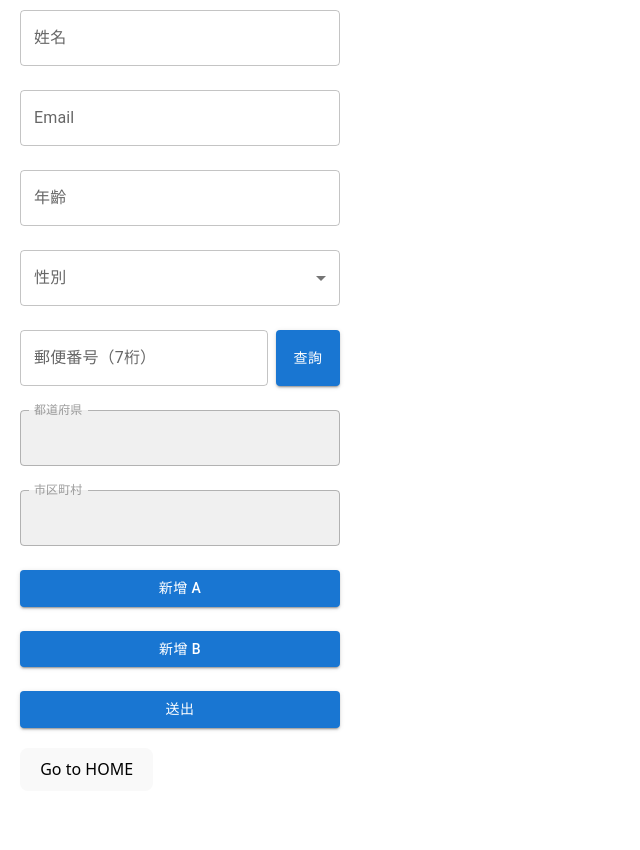
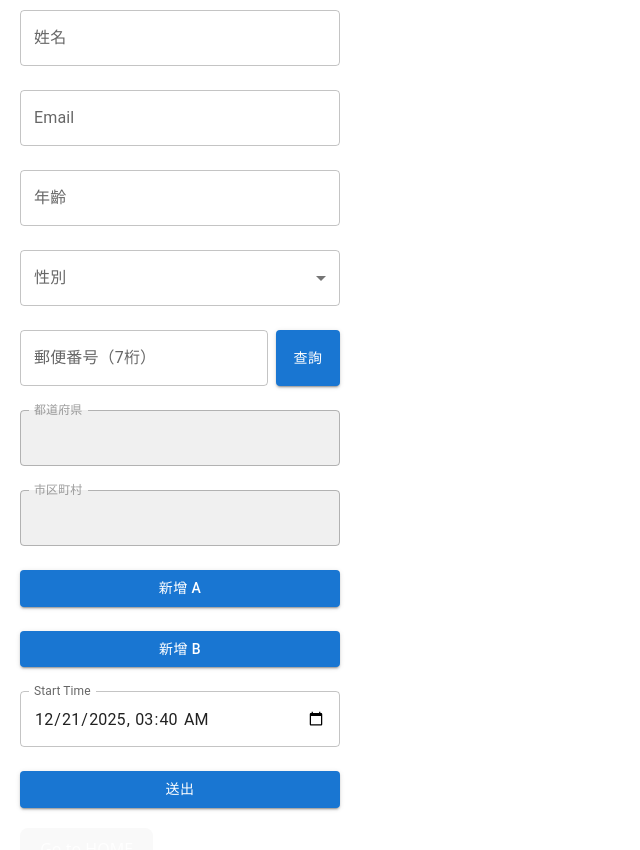
Before and after one commit to Zijin2022/mui-RHF-yup, a React (Vite) app: page /form in a window 1280 px wide. Shown: the top 850 px of the page, without its empty margins (0-640 px from the left). Before the commit the page ends 811 px from the top, so only its background shows below. Built offline with nearby package versions, Linux system fonts and the light colour scheme.

Commit message:
datetime column

```diff
--- a/src/index.css
+++ b/src/index.css
@@ -3,7 +3,7 @@
   line-height: 1.5;
   font-weight: 400;
 
-  color-scheme: light dark;
+  /* color-scheme: light dark; */
   color: rgba(255, 255, 255, 0.87);
   background-color: #ffffff;
 
@@ -45,6 +45,7 @@ button {
   background-color: #1a1a1a;
   cursor: pointer;
   transition: border-color 0.25s;
+  color: rgba(255, 255, 255, 0.87);
 }
 button:hover {
   border-color: #646cff;
--- a/src/routes/SampleForm.jsx
+++ b/src/routes/SampleForm.jsx
@@ -16,19 +16,7 @@ import { schema } from './validationSchema';
 import { useNavigate, useLocation } from "react-router-dom";
 import './form.css';
 import DeleteIcon from '@mui/icons-material/Delete';
-import { styled } from '@mui/material/styles';
-import Paper from '@mui/material/Paper';
 
-const Item = styled(Paper)(({ theme }) => ({
-  // backgroundColor: '#fff',
-  // ...theme.typography.body2,
-  // padding: theme.spacing(1),
-  textAlign: 'center',
-  // color: (theme.vars ?? theme).palette.text.secondary,
-  // ...theme.applyStyles('dark', {
-  //   backgroundColor: '#1A2027',
-  // }),
-}));
 
 export default function SampleForm() {
   const navigate = useNavigate();
@@ -178,20 +166,17 @@ export default function SampleForm() {
     }
   };
 
-  const items = [
-    {
-      number: 1,
-      code: 'ID001',
-      name: '範例名',
-      url: 'google.com',
-    },
-    {
-      number: 2,
-      code: 'ID002',
-      name: '第二筆',
-      url: 'example.com',
-    },
-  ];
+  const formatDateTime = (date) => {
+    const pad = (n) => String(n).padStart(2, '0');
+
+    const yyyy = date.getFullYear();
+    const MM = pad(date.getMonth() + 1);
+    const dd = pad(date.getDate());
+    const HH = pad(date.getHours());
+    const mm = pad(date.getMinutes());
+
+    return `${yyyy}-${MM}-${dd} ${HH}:${mm}`;
+  }
 
   return (
     <Box sx={{ maxWidth: 480, mx: 'auto', margin: "10px" }}>
@@ -369,6 +354,14 @@ export default function SampleForm() {
             ))}
           </Stack>
 
+          <TextField
+            type="datetime-local"
+            label="Start Time"
+            {...register('applDate')}
+            defaultValue={formatDateTime(new Date())}
+            InputLabelProps={{ shrink: true }}
+          />
+
           <Button type="submit" variant="contained">
             送出
           </Button>
```
